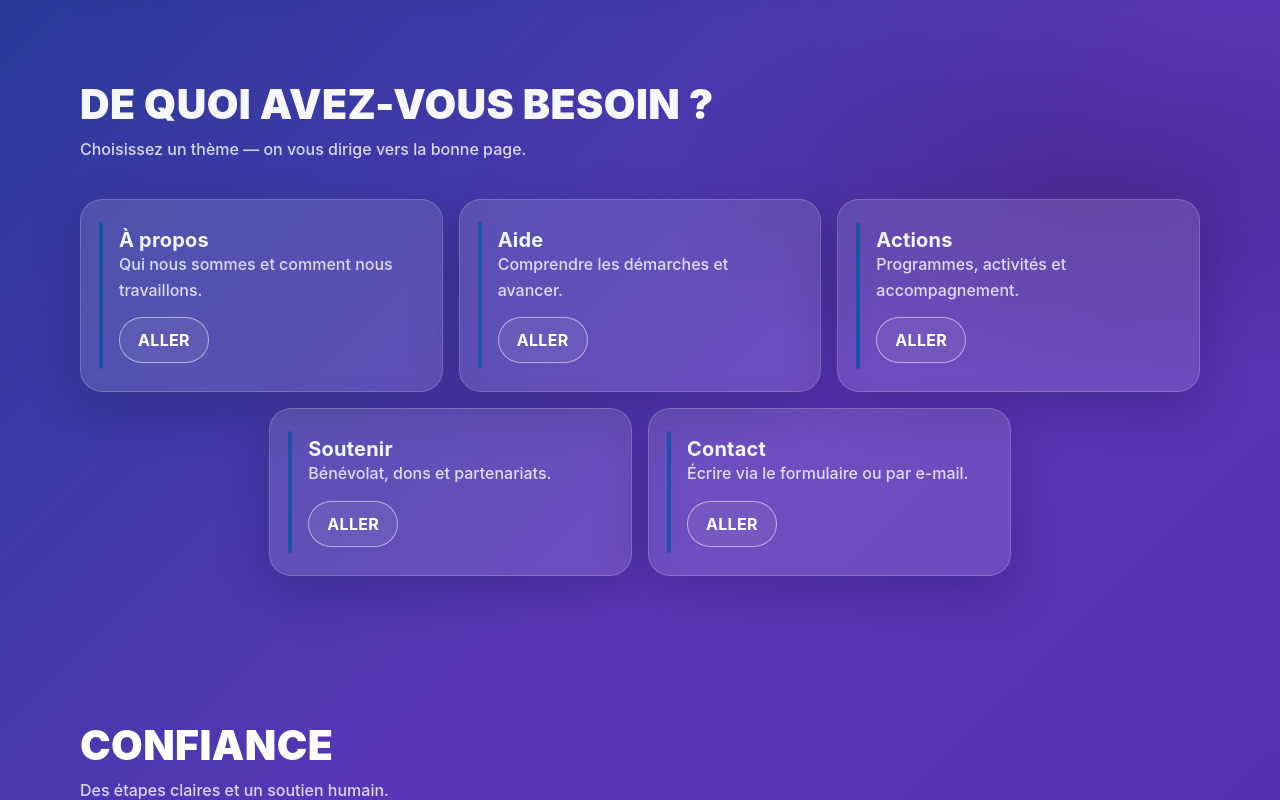
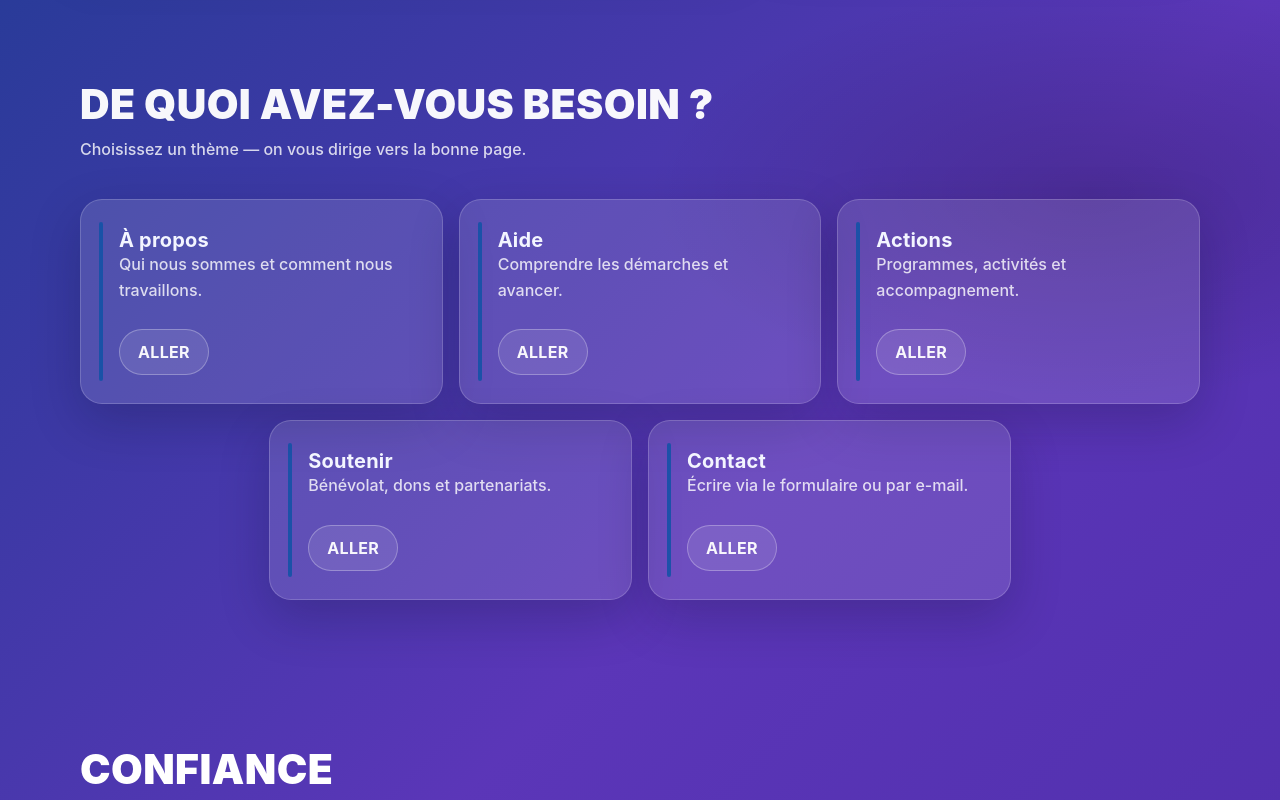
Before and after one commit to aslanzubairaev/Association-IES-, a Next.js app: page /fr in a window 1280 px wide. Shown: the part 845-1645 px from the top of the page. Built offline with nearby package versions, Linux system fonts and the light colour scheme.

Commit message:
изменил тексты на главной странице

```diff
--- a/src/app/globals.css
+++ b/src/app/globals.css
@@ -19,12 +19,17 @@
 
   --text-primary: rgba(255, 255, 255, 0.96);
   --text-muted: rgba(255, 255, 255, 0.80);
+  --card-title-color: rgba(255, 255, 255, 0.98);
+  --card-body-color: rgba(255, 255, 255, 0.88);
+  --card-muted-color: rgba(255, 255, 255, 0.75);
+  --card-text-shadow: 0 1px 2px rgba(0, 0, 0, 0.3);
   --surface: rgba(255, 255, 255, 0.12);
   --surface-border: rgba(255, 255, 255, 0.18);
   --shadow-soft: 0 18px 50px rgba(9, 12, 35, 0.22);
   --radius-card: 22px;
   --radius-btn: 999px;
   --focus-ring: rgba(247, 207, 74, 0.5);
+  --btn-focus-ring: rgba(255, 255, 255, 0.65);
   --card-padding: 22px;
 
   --btn-primary-bg: var(--color-primary);
@@ -32,10 +37,10 @@
   --btn-primary-border: rgba(255, 255, 255, 0.14);
   --btn-primary-bg-hover: var(--color-primary-dark);
 
-  --btn-secondary-bg: rgba(255, 255, 255, 0.06);
-  --btn-secondary-text: #ffffff;
-  --btn-secondary-border: rgba(255, 255, 255, 0.5);
-  --btn-secondary-bg-hover: rgba(255, 255, 255, 0.14);
+  --btn-secondary-bg: rgba(255, 255, 255, 0.10);
+  --btn-secondary-text: rgba(255, 255, 255, 0.95);
+  --btn-secondary-border: rgba(255, 255, 255, 0.28);
+  --btn-secondary-bg-hover: rgba(255, 255, 255, 0.16);
 
   --btn-accent-bg: var(--color-accent);
   --btn-accent-text: var(--color-primary-dark);
@@ -495,6 +500,18 @@ a {
   display: grid;
   grid-template-columns: 1fr;
   gap: 16px;
+  align-items: stretch;
+}
+
+.quickNav-card {
+  display: flex;
+  flex-direction: column;
+  height: 100%;
+}
+
+.quickNav-cta {
+  margin-top: auto;
+  padding-top: 12px;
 }
 
 /* Главная страница: мягкая стыковка секций без “двойного воздуха” на границах. */
@@ -535,7 +552,6 @@ a {
 
   .quickNav-card {
     grid-column: span 2;
-    height: 100%;
   }
 
   /* Центрируем нижний ряд из 2 карточек (когда всего 5). */
```
